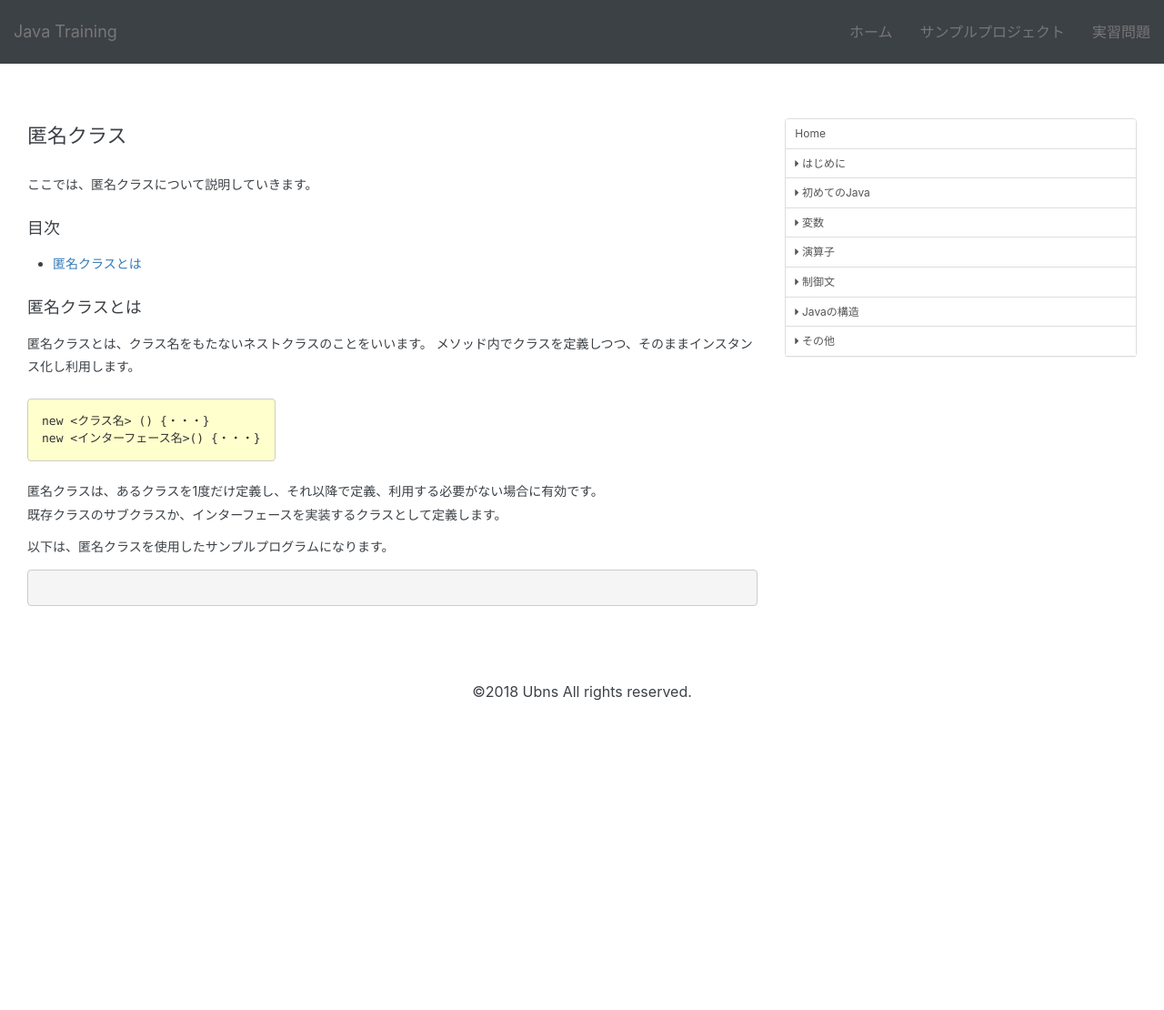
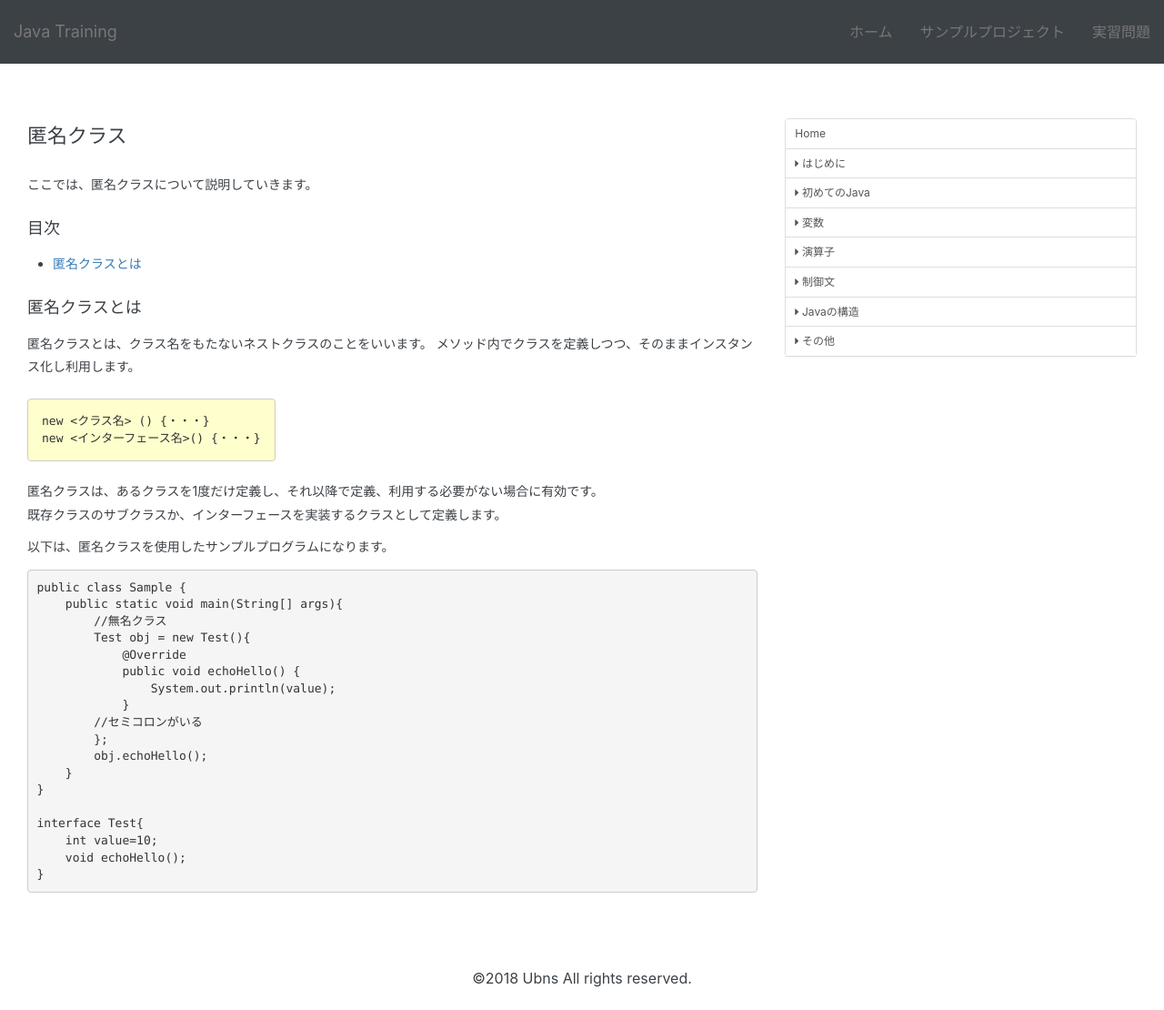
Before and after one commit to modulesjp/JavaTraining, a Jekyll site: the page built from docs/fundamentals/3.1.6.anonymous-class.md, in a window 1280 px wide. Shown: the whole page at 91% size. Built offline with Jekyll 4.4.1, drawn with Linux system fonts in a browser that asks for light colours; nearby versions of some CDN libraries; our own code applies the rules of GitHub Pages for plain Markdown files; before the commit the page ends 900 px from its top, so only the background shows below that.

Commit message:
2018.04.05

````diff
--- a/docs/fundamentals/3.1.6.anonymous-class.md
+++ b/docs/fundamentals/3.1.6.anonymous-class.md
@@ -19,5 +19,22 @@
 以下は、匿名クラスを使用したサンプルプログラムになります。
 
 ```java
+public class Sample {
+    public static void main(String[] args){
+        //無名クラス
+        Test obj = new Test(){
+            @Override
+            public void echoHello() {
+                System.out.println(value);
+            }
+        //セミコロンがいる
+        };
+        obj.echoHello();
+    }
+}
 
+interface Test{
+    int value=10;
+    void echoHello();
+}
 ```
````
